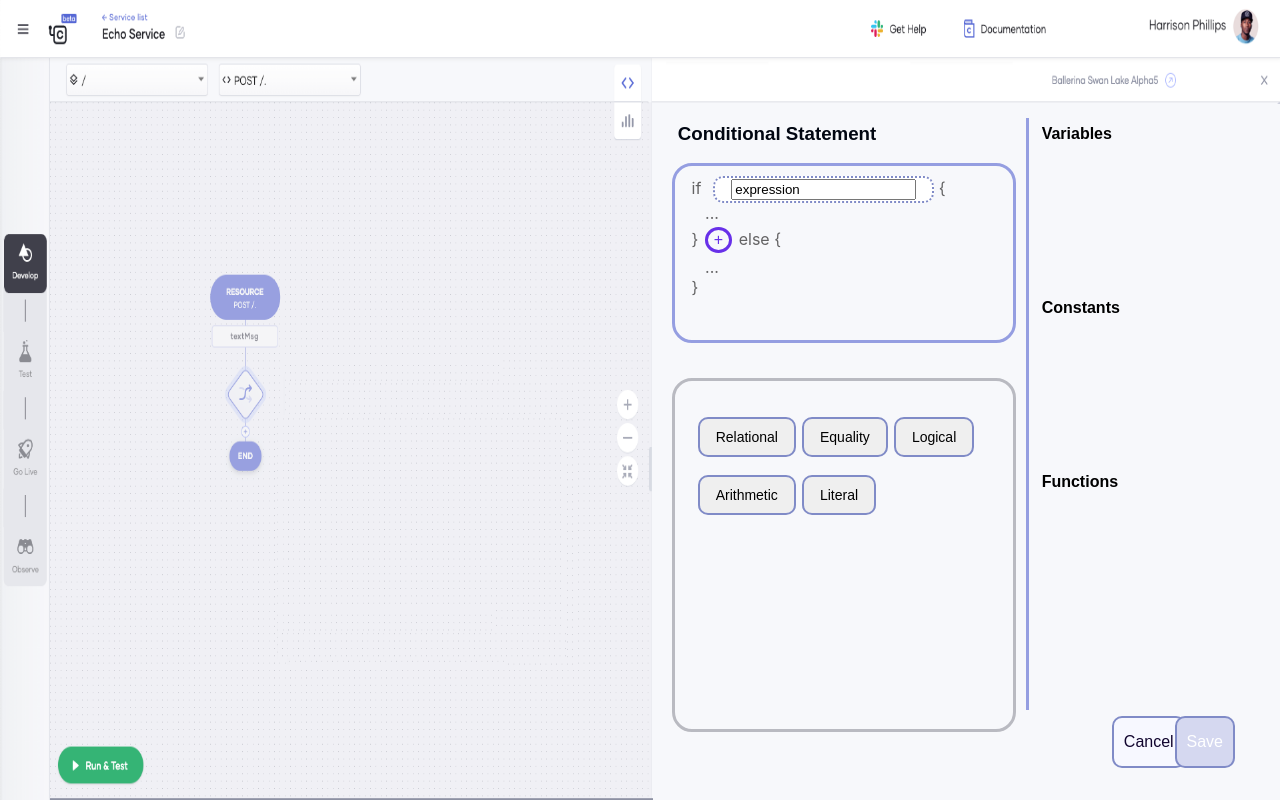
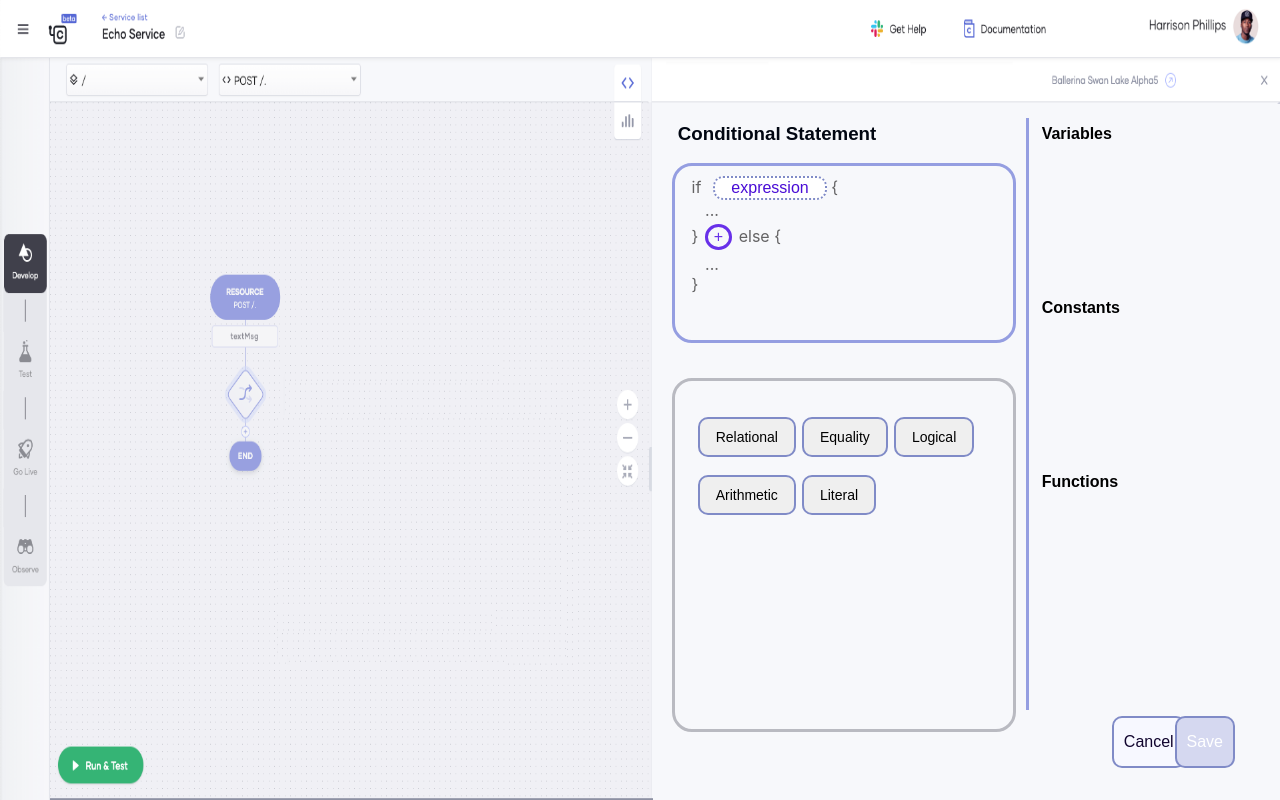
Before and after one commit to madushajg/tree-editor, a React (Create React App) app: page / in a window 1280 px wide. Both pictures are taken after a click on the button "Literal". Built offline with nearby package versions, Linux system fonts and the light colour scheme.

Commit message:
add editable span for literal

```diff
--- a/src/components/Expression/index.tsx
+++ b/src/components/Expression/index.tsx
@@ -1,4 +1,4 @@
-import React from "react";
+import React, { useState } from "react";
 import { Expression } from "../../models/definitions";
 import { getExpressionTypeComponent, getSuggestionsBasedOnExpressionKind } from "../../utils";
 import * as c from "../../constants";
--- a/src/components/ExpressionTypes/Literal/index.tsx
+++ b/src/components/ExpressionTypes/Literal/index.tsx
@@ -1,7 +1,8 @@
-import React from "react";
+import React, { useState } from "react";
 import { Expression, Literal } from "../../../models/definitions";
 // import { getSuggestionsBasedOnExpressionKind } from "../../../utils";
 import * as c from "../../../constants";
+import { addExpression } from "../../../utils/utils";
 
 interface LiteralProps {
     model: Expression
@@ -18,17 +19,48 @@ export function LiteralC(props: LiteralProps) {
     // };
 
 
-    if (model.kind === c.LITERAL) {
+    const [isDoubleClick, setIsDoubleClick] = useState (true);
+    const [literal, setLiteral] = useState ("");
+
+
+    if (model.kind === "LiteralC" ) {
         const literalModel: Literal = model.expressionType as Literal;
         value = literalModel?.value ? literalModel.value : "expression";
     }
 
+
+    const inputblur = (event:  React.FocusEvent<HTMLInputElement>) => {
+        if (literal !==""){
+            addExpression(model, "literal", literal)
+        }
+    };
+
+    const inputChangeHandler = (event:  React.KeyboardEvent<HTMLSpanElement>) => {
+
+        setLiteral(event.currentTarget.textContent ? event.currentTarget.textContent : "");
+    };
+
+    const inputEnterHandler = (event:  React.KeyboardEvent<HTMLSpanElement>) => {
+        if (event.code === "Enter" || event.code === "Tab"){
+            addExpression(model, "literal", event.currentTarget.textContent);
+        }
+
+      };
+
     return (
-        <span className="App-expression-block App-expression-block-element">
-            <input type="text" id="literal" name="literal" value={value}></input>
-            {/* <button className="template-button" onClick={(e) => onClickOnExpression(e)}>
-                {value}
-            </button> */}
-        </span>
+        <>
+            {
+            isDoubleClick?(
+
+
+        <span className="App-expression-block App-expression-block-element" onDoubleClick={() => {
+                setIsDoubleClick(false)
+              }}>{value}</span>
+
+               ):(
+                  <span         onKeyDown={inputEnterHandler} contentEditable={true} onBlur={inputblur} onInput = {inputChangeHandler}
+                  > {value} </span>)
+                }
+            </>
     );
 }
```
